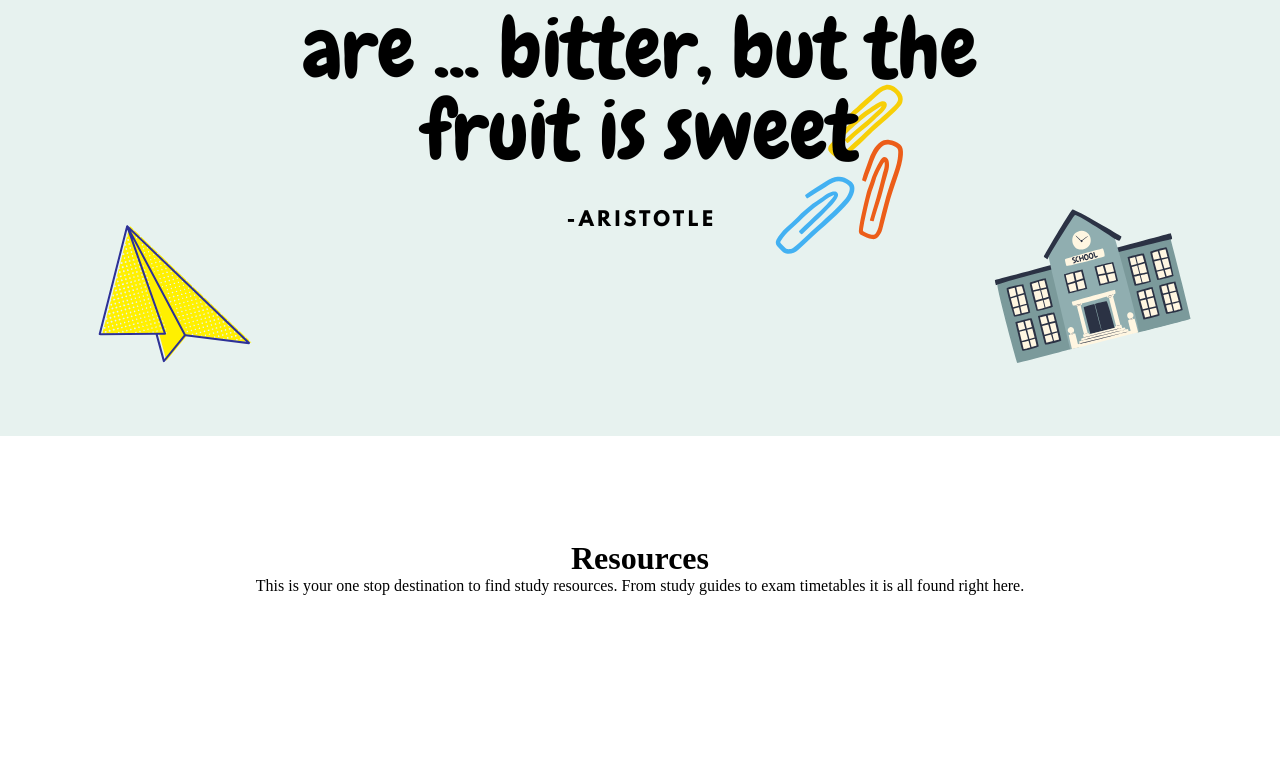
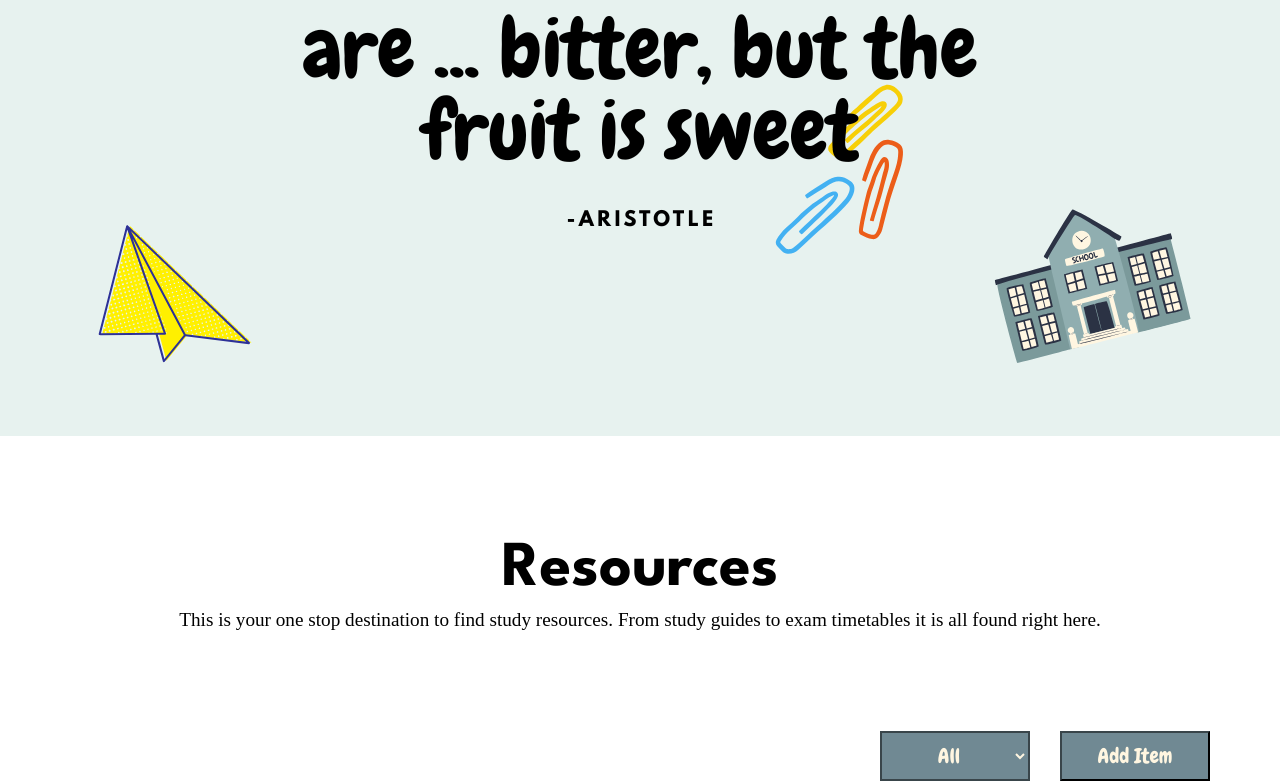
Before and after one commit to Tundoor/L.S.C, a React (Vite) app in the folder LSC/: page / in a window 1280 px wide. Shown: the part 284-1065 px from the top of the page. Before the commit the page ends 879 px from the top, so only its background shows below. Built offline with nearby package versions, Linux system fonts and the light colour scheme.

Commit message:
Added selection and button and styling

```diff
--- a/LSC/src/App.css
+++ b/LSC/src/App.css
@@ -10,6 +10,7 @@
 * {
   margin: 0;
   padding: 0;
+  box-sizing: border-box;
 }
 
 /* navbar */
@@ -80,4 +81,42 @@
   flex-direction: column;
   align-items: center;
   margin-top: 100px;
+  margin-bottom: 100px;
 }
+
+.heading {
+   font-size: 4rem;
+   font-family: var(--subtext);
+}
+
+.main-subheading {
+  font-size: 1.2rem;
+  margin-top: 10px;
+}
+
+.resources-div {
+  position: absolute;
+  right: 0;
+  margin-right: 70px;
+
+}
+
+.selection {
+  text-align: center;
+}
+.selection, .AddItem {
+  width: 150px;
+  height: 50px;
+  margin-left: 30px;
+  font-size: 1.3rem;
+  font-family: var(--title);
+  background-color: #708993;
+  color: #fff6e1;
+  border-width: 2px;
+  border-color: #39454A;
+  cursor: pointer;
+}
+
+.selection:hover , .AddItem:hover {
+   background-color: #343f44;
+}
--- a/LSC/src/pages/App.jsx
+++ b/LSC/src/pages/App.jsx
@@ -10,13 +10,26 @@ function App() {
       <img className="background-img" src={backgroundImage}></img>
       <div className='main-page'>
         <div className='main-header'>
-          <h1>Resources</h1>
-        <p>This is your one stop destination to find study resources.
+          <h1 className='heading'>Resources</h1>
+        <p className='main-subheading'>This is your one stop destination to find study resources.
            From study guides to exam timetables it is all found right here.
         </p>
         </div>
 
-      </div>
+        <div className='resources-div'>
+
+          <select name="All" className="selection">
+            <option value="All">All</option>
+            <option value="gradeEight">Grade 8</option>
+            <option value="gradeNine">Grade 9</option>
+            <option value="gradeTen">Grade 10</option>
+            <option value="gradeEleven">Grade 11</option>
+            <option value="gradeTwelve">Grade 12</option>
+          </select>
+
+          <button className='AddItem'>Add Item</button>
+        </div>
+       </div>
 
     </>
   )
```
Also changed, not shown: LSC/placeholder.jsx (added).
